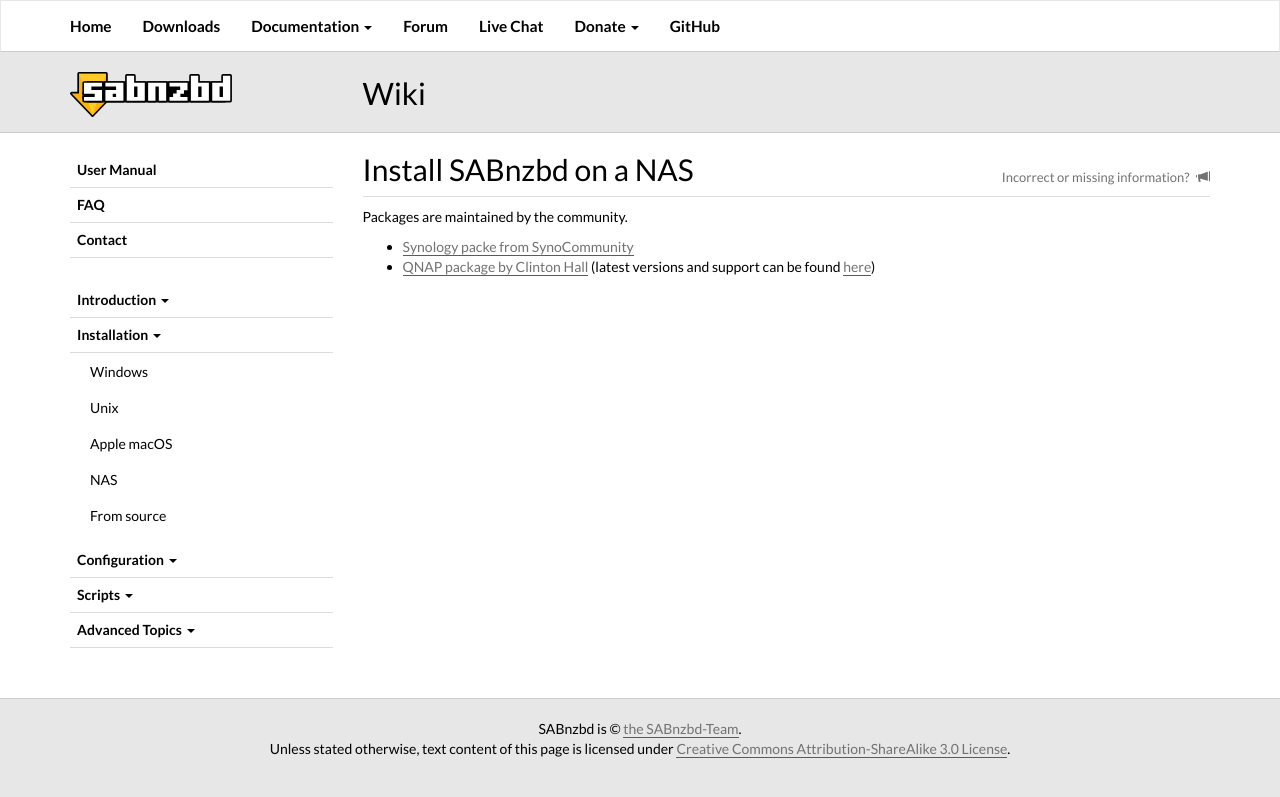
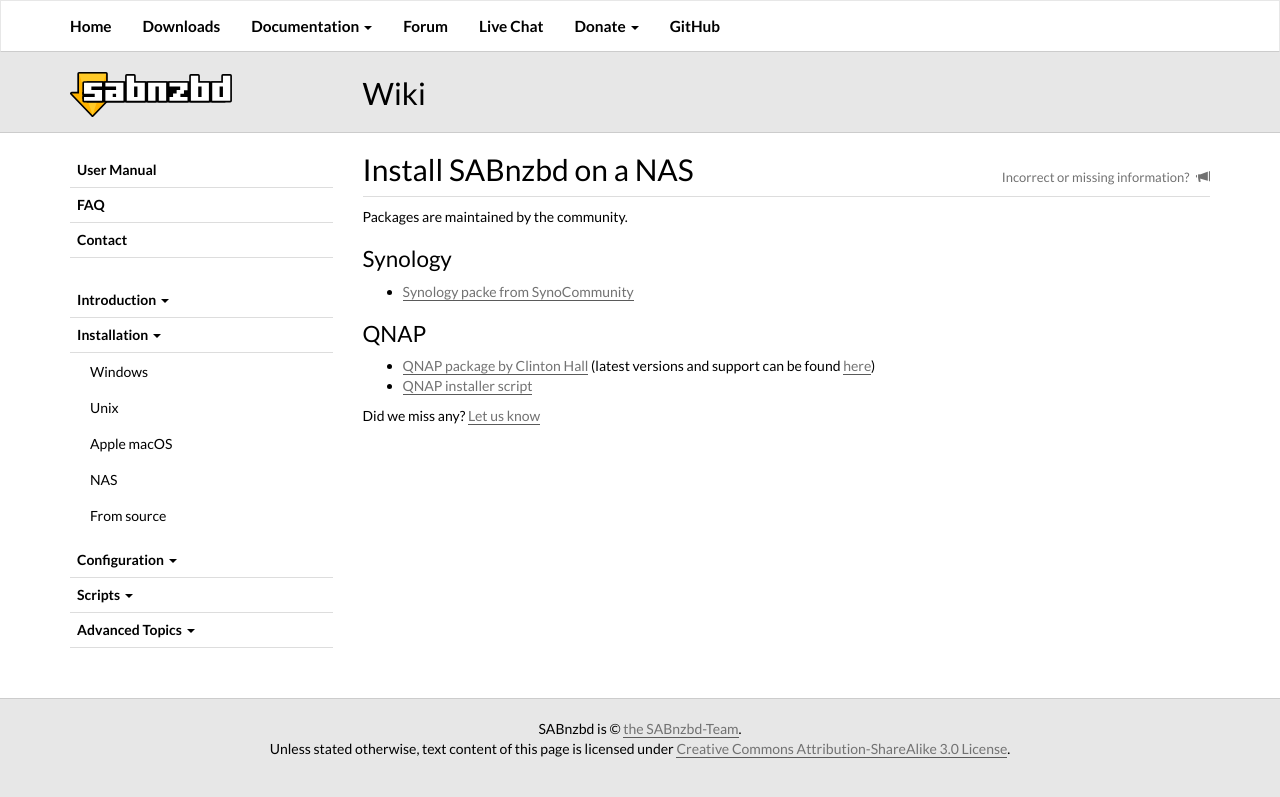
Before and after one commit to sabnzbd/sabnzbd.github.io, a Jekyll site: the page built from wiki/installation/install-nas.md, in a window 1280 px wide. Shown: the top 797 px of the page. Built offline with Jekyll 4.4.1, drawn with Linux system fonts in a browser that asks for light colours.

Commit message:
Update NAS page

```diff
--- a/wiki/installation/install-nas.md
+++ b/wiki/installation/install-nas.md
@@ -4,5 +4,13 @@
 
 Packages are maintained by the community.
 
+## Synology
+
 * [Synology packe from SynoCommunity](http://www.synocommunity.com/packages)
+
+## QNAP
+
 * [QNAP package by Clinton Hall](http://bit.ly/2jPntF9) (latest versions and support can be found [here](http://forum.qnap.com/viewtopic.php?f=133&t=86644))
+* [QNAP installer script](https://forum.qnap.com/viewtopic.php?f=320&t=132373)
+
+Did we miss any? [Let us know](https://github.com/sabnzbd/sabnzbd.github.io/issues/new?title=Improve%3A+Install+SABnzbd+on+a+NAS&body=%23%23+URL%3A+%2Fwiki%2Finstallation%2Finstall-nas.html%0A%0AImprovement:%0A)
```
